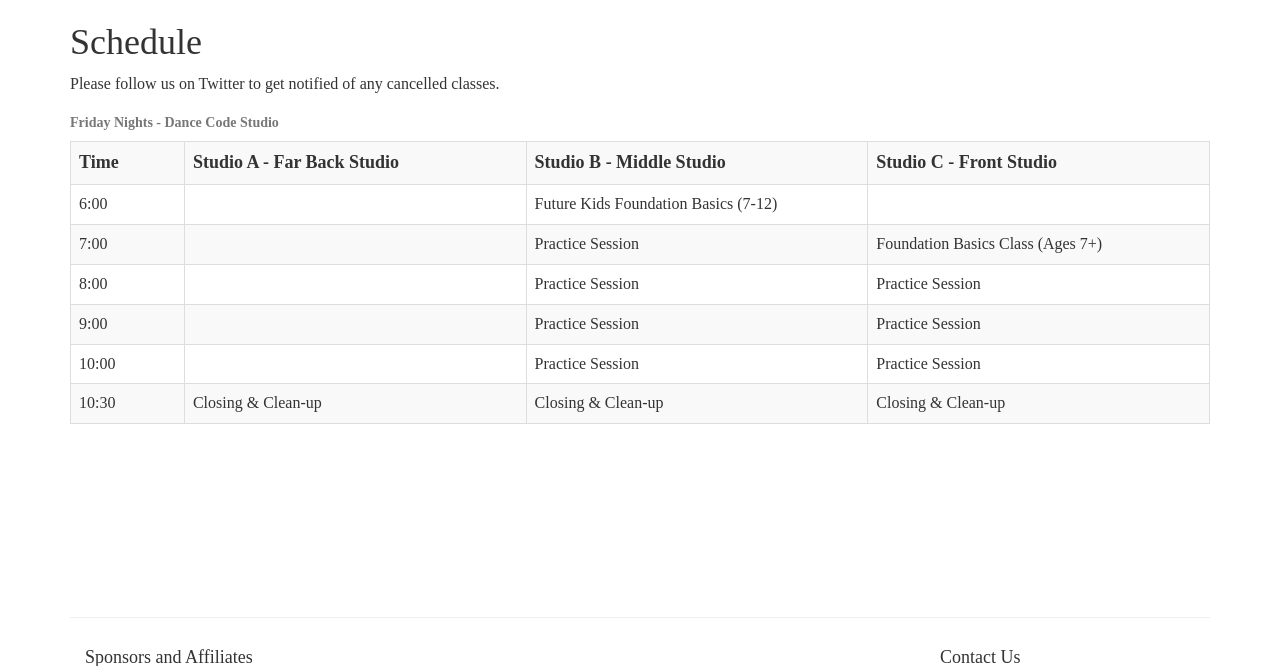
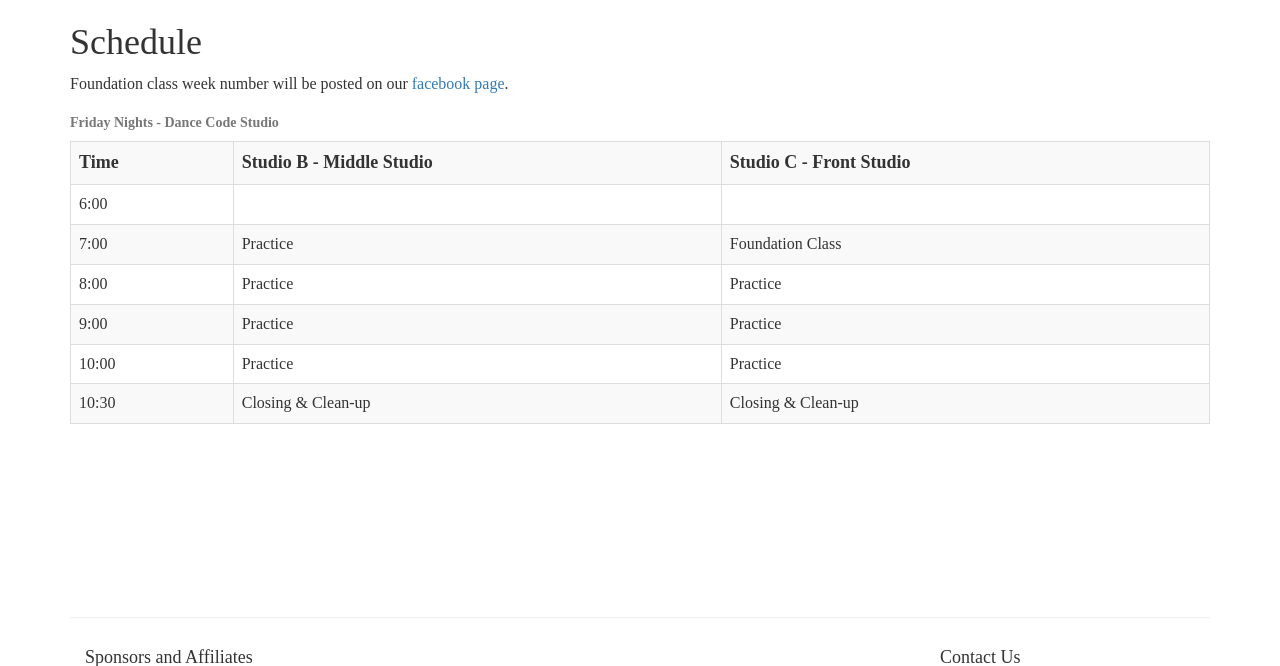
Before and after one commit to linhub15/freestyle-movement-site, a PHP site: page /schedule.php in a window 1280 px wide. Shown: the part 57-723 px from the top of the page. Run offline with PHP 8.4, Linux system fonts and the light colour scheme; some libraries are stand-ins or nearby versions; some web fonts are replaced.

Commit message:
small changes

```diff
--- a/header.php
+++ b/header.php
@@ -3,7 +3,7 @@
 <head>
     <meta charset="utf-8" />
     <meta name="viewport" content="width=device-width" />
-    <title>Classes</title>
+    <title>Freestyle Movement</title>
 
     <!--Google Analytics Script-->
     <script>
--- a/schedule.php
+++ b/schedule.php
@@ -4,50 +4,43 @@
     <div class="div-gap"></div>
     <div class="container page-content">
         <h1>Schedule</h1>
-        <p>Please follow us on Twitter to get notified of any cancelled classes.</p>
+        <p>Foundation class week number will be posted on our <a href="https://www.facebook.com/FreeMoveDanceCo/">facebook page</a>.</p>
 
         <div>
             <table class="table table-bordered table-striped">
             <caption><strong>Friday Nights - Dance Code Studio</strong></caption>
                 <tr>
                     <th class="col-md-1">Time</th>
-                    <th class="col-md-3">Studio A - Far Back Studio</th>
                     <th class="col-md-3">Studio B - Middle Studio</th>
                     <th class="col-md-3">Studio C - Front Studio</th>
                 </tr>
                 <tr>
                     <td>6:00</td>
                     <td></td>
-                    <td>Future Kids Foundation Basics (7-12)</td>
                     <td></td>
                 </tr>
                 <tr>
                     <td>7:00</td>
-                    <td></td>
-                    <td>Practice Session</td>
-                    <td>Foundation Basics Class (Ages 7+)</td>
+                    <td>Practice</td>
+                    <td>Foundation Class</td>
                 </tr>
                 <tr>
                     <td>8:00</td>
-                    <td></td>
-                    <td>Practice Session</td>
-                    <td>Practice Session</td>
+                    <td>Practice</td>
+                    <td>Practice</td>
                 </tr>
                 <tr>
                     <td>9:00</td>
-                    <td></td>
-                    <td>Practice Session</td>
-                    <td>Practice Session</td>
+                    <td>Practice</td>
+                    <td>Practice</td>
                 </tr>
                 <tr>
                     <td>10:00</td>
-                    <td></td>
-                    <td>Practice Session</td>
-                    <td>Practice Session</td>
+                    <td>Practice</td>
+                    <td>Practice</td>
                 </tr>
                 <tr>
                     <td>10:30</td>
-                    <td>Closing &amp; Clean-up</td>
                     <td>Closing &amp; Clean-up</td>
                     <td>Closing &amp; Clean-up</td>
                 </tr>
```
Also changed, not shown: index.php (+4 -4 lines).
